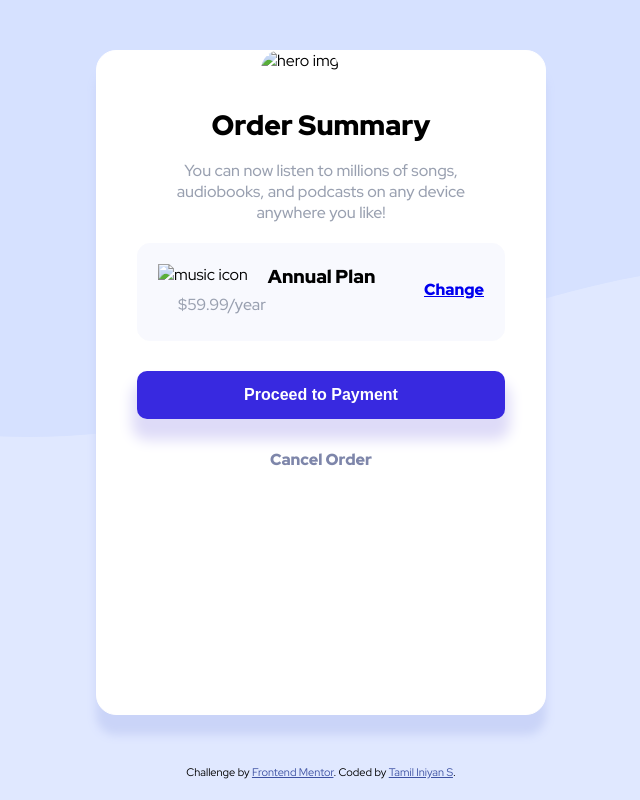
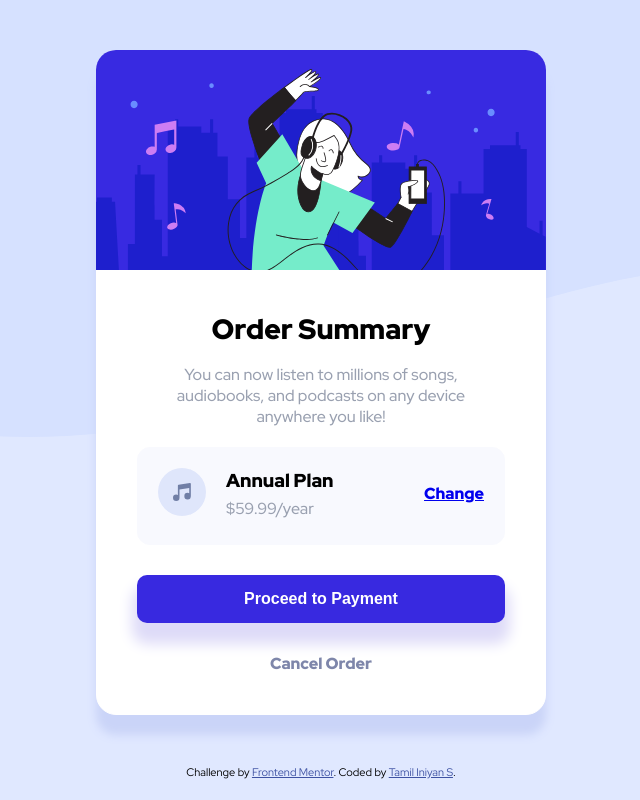
Before and after one commit to iniyan-web/Front-End, a plain HTML site: page index.html in a window 1280 px wide. Shown: the whole page, without its empty margins (319-959 px from the left). Drawn offline with Linux system fonts and the light colour scheme; files whose address does not match are found by name.

Commit message:
update index.html

```diff
--- a/index.html
+++ b/index.html
@@ -4,7 +4,7 @@
 <head>
   <meta charset="UTF-8">
   <meta name="viewport" content="width=device-width, initial-scale=1.0"> <!-- displays site properly based on user's device -->
-  <link rel="icon" type="image/png" sizes="32x32" href="./images/favicon-32x32.png">
+  <link rel="icon" type="image/png" sizes="32x32" href="favicon-32x32.png">
   <title>Frontend Mentor | Order summary card</title>
   <link rel="preconnect" href="https://fonts.googleapis.com">
   <link rel="preconnect" href="https://fonts.gstatic.com" crossorigin>
@@ -15,12 +15,12 @@
 <body>
 
   <div class="main-container">
-    <img class="hero" src="images/illustration-hero.svg" alt="hero img">
+    <img class="hero" src="illustration-hero.svg" alt="hero img">
     <h2>Order Summary</h2>
     <p>You can now listen to millions of songs, audiobooks, and podcasts on any
       device anywhere you like!</p>
     <div class="plan">
-      <img class="music-icon" src="images/icon-music.svg" alt="music icon">
+      <img class="music-icon" src="icon-music.svg" alt="music icon">
       <h3 class="plan-heading">Annual Plan</h3>
       <br>
       <p class="plan-price">$59.99/year</p>
```
